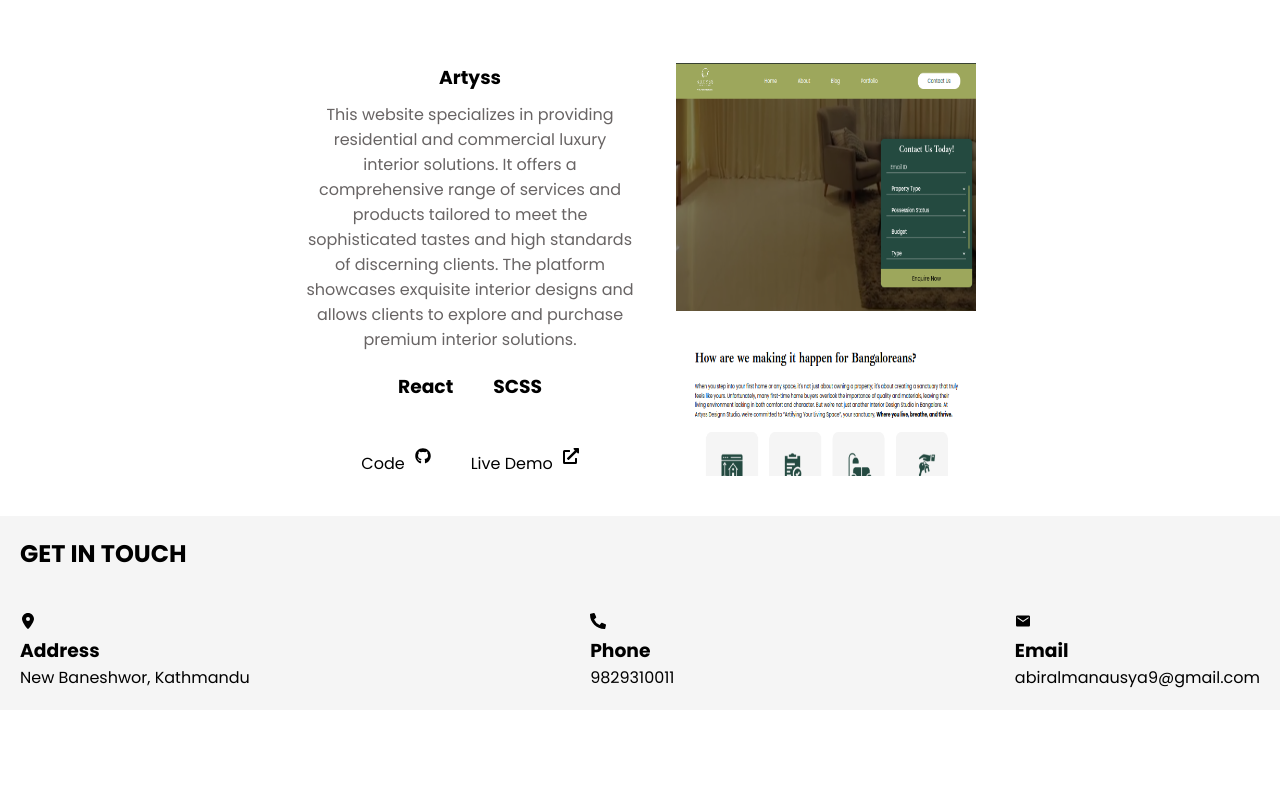
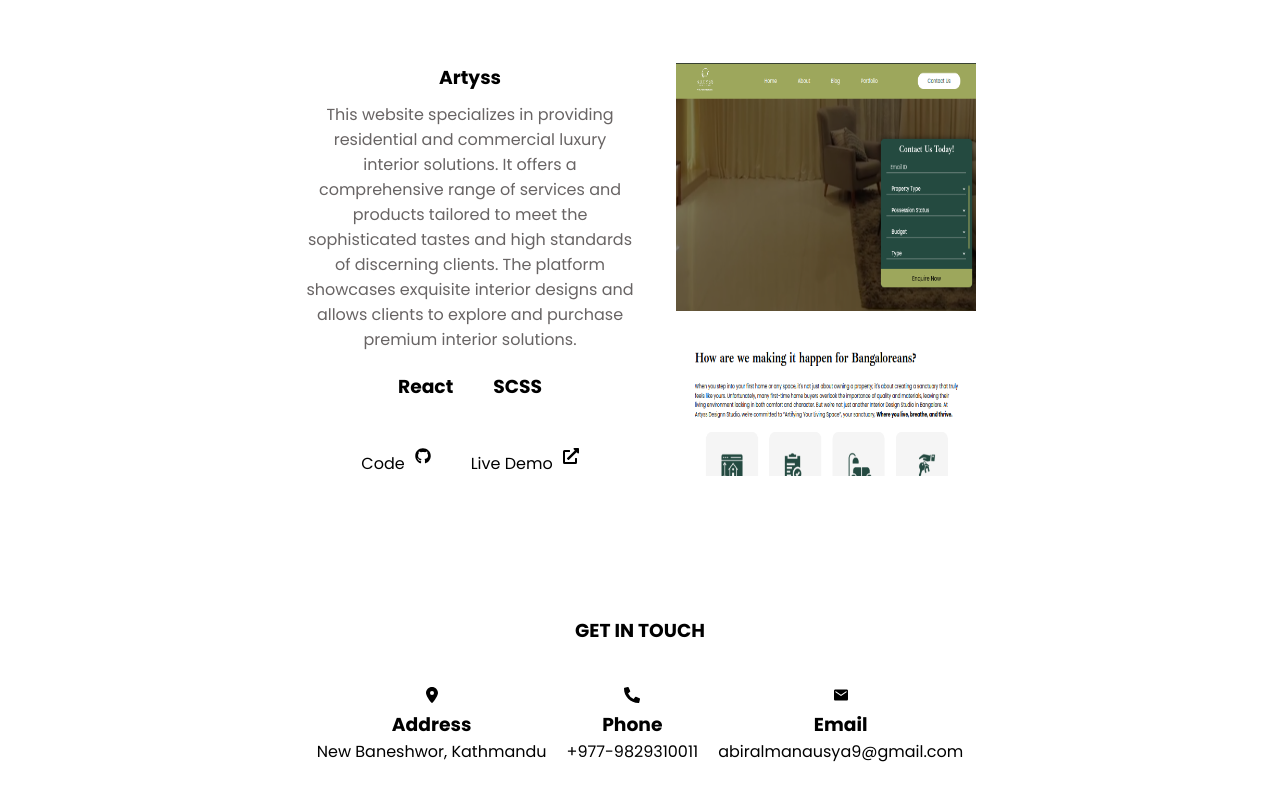
Before and after one commit to SanjeevRoyy/myPortfolio, a React (Vite) app: page / in a window 1280 px wide. Shown: the part 1830-2630 px from the top of the page. Built offline with nearby package versions, Linux system fonts and the light colour scheme; a web font is replaced by a local one.

Commit message:
added href to sections

```diff
--- a/src/components/Navbar.jsx
+++ b/src/components/Navbar.jsx
@@ -19,18 +19,18 @@ const Navbar = () => {
           <h3>Sanjeev.dev</h3>
         </div>
         <div className="NavLinks">
-          <Link className="link" to="/">
+          <a href="#home"  className="link" >
             Home
-          </Link>
-          <Link className="link" to="/courses">
+          </a>
+          <a href="#about" className="link" >
             About
-          </Link>
-          <Link className="link" to="/services">
+          </a>
+          <a href="#project" className="link" >
             Project
-          </Link>
-          <Link className="link" to="/blog">
+          </a>
+          <a href="#contact" className="link" to="/blog">
             Contact
-          </Link>
+          </a>
         </div>
       </div>
     </>
--- a/src/pages/About.jsx
+++ b/src/pages/About.jsx
@@ -12,7 +12,7 @@ const About = () => {
     },
   };
   return (
-    <div className="AboutDiv">
+    <div id="about" className="AboutDiv">
       <div>
         <Lottie options={defaultOptions} height={260} width={260} />
       </div>
--- a/src/pages/Contact.jsx
+++ b/src/pages/Contact.jsx
@@ -5,8 +5,8 @@ import { IoMdMail } from "react-icons/io";
 
 const Contact = () => {
   return (
-    <div className="ContactDiv">
-      <h2>GET IN TOUCH</h2>
+    <div id="contact" className="ContactDiv">
+      <h3 style={{textAlign:"center"}}>GET IN TOUCH</h3>
       <div className="Details">
         <div>
           <FaLocationDot />
@@ -16,7 +16,7 @@ const Contact = () => {
         <div>
           <FaPhoneAlt />
           <h3>Phone</h3>
-          <p>9829310011</p>
+          <p>+977-9829310011</p>
         </div>
         <div>
           <IoMdMail />
--- a/src/pages/HomeSection.jsx
+++ b/src/pages/HomeSection.jsx
@@ -4,7 +4,7 @@ import { FaGithub } from "react-icons/fa";
 
 const HomeSection = () => {
   return (
-    <div className="HomeDiv">
+    <div id="home" className="HomeDiv">
       <div className="LeftSection">
         <div className="TitleSec">
           <h1>Front-end Developer</h1> <br />
--- a/src/pages/Portfolio.jsx
+++ b/src/pages/Portfolio.jsx
@@ -6,7 +6,7 @@ import { FaGithub } from "react-icons/fa";
 const Portfolio = () => {
   return (
     <>
-      <div className="PortfolioSec">
+      <div id="project" className="PortfolioSec">
         <div className="TextHeading">
           <h4 style={{ color: "blue" }}>PORTFOLIO</h4>
           <h2 style={{ marginTop: "10px" }}>
--- a/src/scss/pages/home/_contact.scss
+++ b/src/scss/pages/home/_contact.scss
@@ -1,11 +1,15 @@
 .ContactDiv{
-    margin-top: 40px;
-   padding: 20px;
-   background: whitesmoke;
+    margin-top: 140px;
+//    padding: 0px;
+//    background: whitesmoke;
+//    text-align: center;
 
 }
 .Details{
     margin-top: 40px;
     display: flex;
-    justify-content: space-between;
+    justify-content: center;
+    gap: 20px;
+    text-align: center;
+
 }
```
